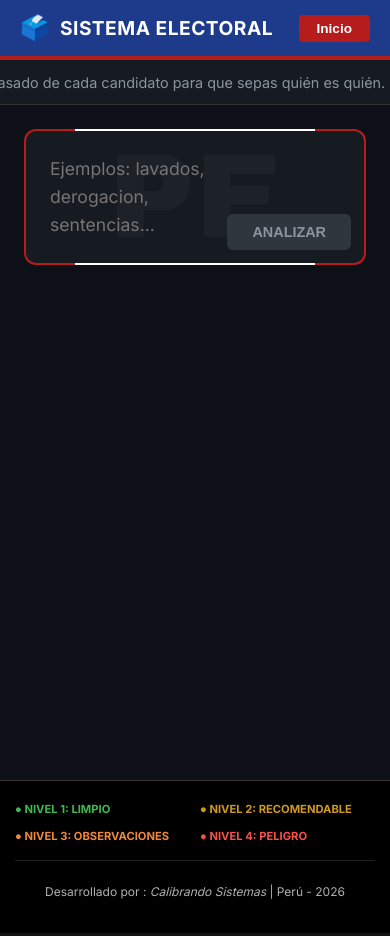
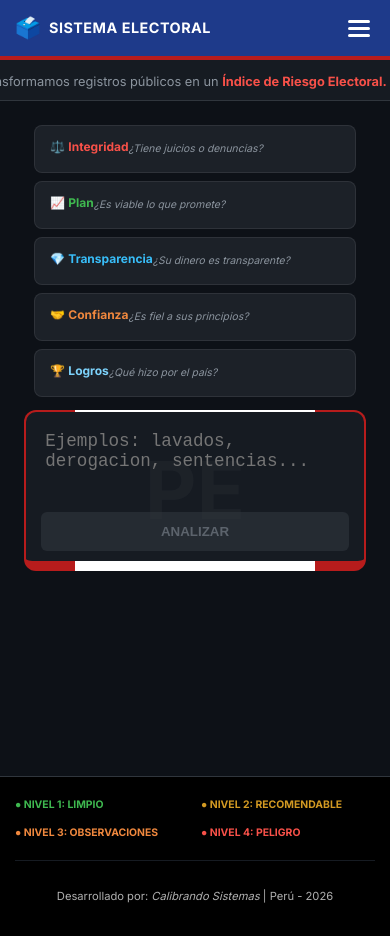
Before and after one commit to luegmy/elections-frontend, an Angular app: page / in a window 390 px wide. Built offline with nearby package versions, Linux system fonts and the light colour scheme.

Commit message:
modifico el slogan y se agrega detalle de los 5 pilares de phntuacion

```diff
--- a/src/app/app.component.css
+++ b/src/app/app.component.css
@@ -13,15 +13,15 @@
   color: #e6edf3;
 }
 
-/* NAVBAR AZUL ORIGINAL */
+/* NAVBAR */
 .navbar {
   background-color: var(--peru-blue);
   height: 60px;
   display: flex;
   align-items: center;
   border-bottom: 4px solid var(--peru-red);
-  /* --- AJUSTE DE SEGURIDAD --- */
-  position: relative;
+  position: sticky;
+  top: 0;
   z-index: 1000;
 }
 
@@ -29,7 +29,7 @@
   width: 100%;
   max-width: 1200px;
   margin: 0 auto;
-  padding: 0 20px;
+  padding: 0 15px;
   display: flex;
   justify-content: space-between;
   align-items: center;
@@ -38,61 +38,86 @@
 .nav-brand {
   display: flex;
   align-items: center;
-  gap: 10px;
+  gap: 8px;
 }
 
-.brand-icon { font-size: 1.5rem; }
-.brand-text { color: white; font-weight: 800; font-size: 1.2rem; letter-spacing: 0.5px; }
+.brand-icon { font-size: 1.3rem; }
+.brand-text {
+  color: white;
+  font-weight: 800;
+  font-size: 1.1rem;
+  letter-spacing: 0.5px;
+  white-space: nowrap;
+}
 
-/* MODIFICACIÓN AQUÍ: Añadimos z-index al contenedor de links */
 .nav-links {
   display: flex;
   align-items: center;
-  position: relative;
-  z-index: 10001;
 }
 
+/* BOTÓN INICIO (PC) */
 .btn-inicio {
   background-color: var(--peru-red);
   color: white;
-  text-decoration: none;
-  padding: 6px 18px;
+  padding: 8px 20px;
   border-radius: 4px;
   font-weight: bold;
   font-size: 0.85rem;
-  /* --- AJUSTES DE SEGURIDAD PARA EL CLIC --- */
-  position: relative;
-  z-index: 10002; /* Aumentado para estar sobre todo */
-  pointer-events: auto !important;
-  cursor: pointer !important;
-  display: inline-block;
-  border: none; /* Seguridad por si usas etiqueta button */
+  border: none;
+  cursor: pointer;
+  transition: background 0.2s;
 }
 
-/* MARQUESINA VELOZ */
+.btn-inicio:hover { background: #d32f2f; }
+
+/* MENU HAMBURGUESA (MÓVIL) */
+.menu-mobile {
+  background: transparent;
+  border: none;
+  display: flex;
+  flex-direction: column;
+  gap: 4px;
+  cursor: pointer;
+  padding: 5px;
+}
+
+.menu-mobile .bar {
+  width: 22px;
+  height: 3px;
+  background-color: white;
+  border-radius: 2px;
+}
+
+/* VISIBILIDAD CONDICIONAL */
+.mobile-only { display: none; }
+
+@media (max-width: 768px) {
+  .pc-only { display: none; }
+  .mobile-only { display: flex; }
+  .brand-text { font-size: 0.9rem; } /* Reduce texto para que no choque con el icono */
+}
+
+/* MARQUESINA */
 .ticker-wrap {
   background: #161b22;
   overflow: hidden;
   white-space: nowrap;
-  padding: 10px 0;
-  border-bottom: 1px solid #333;
-  /* --- AJUSTE PARA QUE NO SE TRASLAPE --- */
-  position: relative;
-  z-index: 10;
+  padding: 8px 0;
+  border-bottom: 1px solid #30363d;
 }
 
 .ticker {
   display: inline-flex;
-  animation: marquee-move 20s linear infinite;
+  animation: marquee-move 25s linear infinite;
 }
 
 .ticker-item {
   color: #8b949e;
-  font-size: 0.9rem;
-  padding-right: 50px;
+  font-size: 0.8rem;
+  padding-right: 40px;
 }
 
-.ticker-item b { color: #fff; }
+.ticker-item b { color: #f85149; }
 
 @keyframes marquee-move {
   0% { transform: translateX(0); }
@@ -103,49 +128,51 @@
 .main-content {
   flex: 1;
   width: 100%;
-  position: relative;
-  z-index: 1; /* Se mantiene por debajo de la navbar */
 }
 
-/* FOOTER RESPONSIVO */
+/* FOOTER */
 .app-footer {
   background: #000;
   padding: 20px 15px;
-  border-top: 1px solid #333;
+  border-top: 1px solid #30363d;
 }
 
 .footer-levels {
   display: grid;
-  grid-template-columns: repeat(2, 1fr); /* 2x2 en móvil */
-  gap: 10px;
+  grid-template-columns: repeat(2, 1fr);
+  gap: 12px;
   max-width: 600px;
-  margin: 0 auto 15px;
+  margin: 0 auto 20px;
 }
 
 .level-item {
-  font-size: 0.7rem;
-  font-weight: 700;
+  font-size: 0.65rem;
+  font-weight: 800;
+  display: flex;
+  align-items: center;
+  gap: 5px;
 }
 
 .footer-credits {
   text-align: center;
-  font-size: 0.75rem;
+  font-size: 0.7rem;
   color: #484f58;
-  border-top: 1px solid #222;
-  padding-top: 10px;
+  border-top: 1px solid #161b22;
+  padding-top: 15px;
 }
 
-/* Colores Semáforo */
+/* SEMÁFORO */
 .c-verde { color: #3fb950; }
 .c-amarillo { color: #d29922; }
 .c-naranja { color: #f0883e; }
 .c-rojo { color: #f85149; }
 
-/* Escritorio */
+/* RESPONSIVE FOOTER PC */
 @media (min-width: 768px) {
   .footer-levels {
     grid-template-columns: repeat(4, auto);
     justify-content: center;
-    gap: 30px;
+    gap: 25px;
   }
+  .level-item { font-size: 0.75rem; }
 }
--- a/src/app/app.component.html
+++ b/src/app/app.component.html
@@ -5,23 +5,26 @@
         <span class="brand-icon">🗳️</span>
         <span class="brand-text">SISTEMA ELECTORAL</span>
       </div>
+
       <div class="nav-links">
-  <button (click)="irAInicio()" class="btn-inicio">
-    Inicio
-  </button>
-</div>
+        <button (click)="irAInicio()" class="btn-inicio pc-only">
+          Inicio
+        </button>
+
+        <button class="menu-mobile mobile-only" (click)="irAInicio()">
+          <div class="bar"></div>
+          <div class="bar"></div>
+          <div class="bar"></div>
+        </button>
+      </div>
     </div>
   </nav>
 
   <div class="ticker-wrap" *ngIf="isInicio">
     <div class="ticker">
-      <div class="ticker-item">
-        🔍 <b>FILTRO ELECTORAL:</b> Revisamos el pasado de cada candidato para que sepas quién es quién. <b>No creas en
-          simples promesas, conoce la verdad aquí.</b>
-      </div>
-      <div class="ticker-item">
-        🔍 <b>FILTRO ELECTORAL:</b> Revisamos el pasado de cada candidato para que sepas quién es quién. <b>No creas en
-          simples promesas, conoce la verdad aquí.</b>
+      <div class="ticker-item" *ngFor="let i of [1,2]">
+        🔍 <b>FILTRO ELECTORAL:</b> Transformamos registros públicos en un <b>Índice de Riesgo Electoral.</b>
+        No evaluamos discursos, auditamos hechos.
       </div>
     </div>
   </div>
@@ -38,7 +41,7 @@
       <div class="level-item c-rojo">● NIVEL 4: PELIGRO</div>
     </div>
     <div class="footer-credits">
-      <p>Desarrollado por : <i>Calibrando Sistemas</i> | Perú - 2026</p>
+      <p>Desarrollado por: <i>Calibrando Sistemas</i> | Perú - 2026</p>
     </div>
   </footer>
 </div>
--- a/src/app/components/detalle-candidato/detalle-candidato.component.css
+++ b/src/app/components/detalle-candidato/detalle-candidato.component.css
@@ -9,6 +9,8 @@
   --text-main: #e2e8f0;
   --text-muted: #94a3b8;
   --font-main: 'Inter', system-ui, sans-serif;
+  --blue-light: #7dd3fc;
+  --gray-neu: #64748b;
 }
 
 .detalle-container {
@@ -26,12 +28,44 @@
   background: var(--bg-card); padding: 0.8rem 1rem; border-radius: 12px;
   position: sticky; top: 10px; z-index: 100; border: 1px solid rgba(255,255,255,0.1);
 }
+
+.header-left-side { display: flex; align-items: center; gap: 15px; }
+
 .btn-back-smart { background: transparent; color: var(--accent); border: none; font-weight: 800; cursor: pointer; font-family: var(--font-main); }
 .candidate-name { font-size: 1.1rem; font-weight: 800; margin: 0; color: #fff; }
 .candidate-party-text { font-size: 0.7rem; color: var(--text-muted); margin: 0; }
 
+/* Contenedor para alinear logo y nivel */
+.header-right-meta {
+  display: flex;
+  align-items: center;
+  gap: 10px;
+}
+
+/* Logo adaptado al tamaño del Nivel */
+.candidate-logo-detail {
+  height: 62px;
+  width: 62px;
+  object-fit: contain;
+  background: white;
+  border-radius: 8px;
+  padding: 4px;
+  border: 1px solid rgba(255,255,255,0.1);
+}
+
 /* SEMAFORO NIVEL */
-.level-pill { padding: 0.3rem 0.8rem; border-radius: 8px; border: 2px solid; background: rgba(0,0,0,0.3); text-align: center; min-width: 60px; }
+.level-pill {
+  padding: 0.3rem 0.8rem;
+  border-radius: 8px;
+  border: 2px solid;
+  background: rgba(0,0,0,0.3);
+  text-align: center;
+  min-width: 60px;
+  height: 62px;
+  display: flex;
+  flex-direction: column;
+  justify-content: center;
+}
 .level-1 { border-color: var(--green); color: var(--green); }
 .level-2 { border-color: var(--yellow); color: var(--yellow); }
 .level-3 { border-color: var(--orange); color: var(--orange); }
@@ -39,7 +73,7 @@
 .lvl-num { font-size: 1.2rem; font-weight: 900; line-height: 1; display: block; }
 .lvl-label { font-size: 0.5rem; font-weight: 800; }
 
-/* --- GRID SCORES (AJUSTADO PARA MÓVIL) --- */
+/* --- GRID SCORES --- */
 .nav-scores-container {
   display: grid;
   grid-template-columns: 1fr 1fr 1fr;
@@ -67,6 +101,26 @@
 }
 .proposal-card { border-left: 4px solid var(--accent); }
 
+/* Detalle Propuestas en 2 columnas (Escritorio) */
+.proposal-two-columns {
+  display: grid;
+  grid-template-columns: 1fr 1fr;
+  gap: 1.5rem;
+  margin-top: 1rem;
+}
+
+/* ESTILOS DE SEVERIDAD JUDICIAL */
+.b-grave { border-left: 4px solid var(--red); background: rgba(239, 68, 68, 0.05); }
+.b-mod { border-left: 4px solid var(--orange); background: rgba(245, 158, 11, 0.05); }
+.b-leve { border-left: 4px solid var(--blue-light); background: rgba(125, 211, 252, 0.05); }
+.b-neu { border-left: 4px solid var(--gray-neu); background: rgba(100, 116, 139, 0.05); }
+
+.sev-dot { width: 10px; height: 10px; border-radius: 50%; display: inline-block; margin-right: 8px; }
+.bg-grave { background: var(--red); box-shadow: 0 0 8px var(--red); }
+.bg-mod { background: var(--orange); }
+.bg-leve { background: var(--blue-light); }
+.bg-neu { background: var(--gray-neu); }
+
 .proposal-header, .legal-header {
   padding: 0.8rem; display: flex; justify-content: space-between; align-items: center; cursor: pointer; gap: 10px;
 }
@@ -77,7 +131,7 @@
 }
 .proposal-desc, .legal-desc { font-size: 0.8rem; line-height: 1.5; color: var(--text-main); margin-bottom: 1rem; }
 
-/* --- LOGROS (SOMBREADO) --- */
+/* --- LOGROS --- */
 .achievements-container { display: flex; flex-direction: column; gap: 0.6rem; margin-top: 0.5rem; }
 .achievement-item {
   display: flex; align-items: flex-start; gap: 0.8rem;
@@ -95,30 +149,29 @@
 
 /* --- MEDIA QUERIES (PARA MÓVILES) --- */
 @media (max-width: 600px) {
-  .nav-scores-container {
-    grid-template-columns: 1fr; /* Una sola columna en móvil */
+  .top-header-ultra-compact { flex-direction: column; align-items: center; gap: 1rem; padding: 1rem; text-align: center; }
+  .header-left-side { flex-direction: column; gap: 5px; }
+
+  .header-right-meta {
+    width: 100%;
+    justify-content: center;
+    border-top: 1px solid rgba(255,255,255,0.1);
+    padding-top: 0.8rem;
+    gap: 20px;
   }
 
-  .scores-group, .scores-group-center {
-    flex-direction: row; /* En móvil, ponemos los pares de scores lado a lado */
-    width: 100%;
-  }
+  .nav-scores-container { grid-template-columns: 1fr; }
+  .scores-group, .scores-group-center { flex-direction: row; width: 100%; }
+  .scores-group > div, .scores-group-center > div { flex: 1; }
+  .compact-dual-grid { grid-template-columns: 1fr; }
 
-  .scores-group > div, .scores-group-center > div {
-    flex: 1; /* Para que midan lo mismo */
-  }
-
-  .compact-dual-grid {
-    grid-template-columns: 1fr; /* Dashboards uno debajo de otro */
-  }
-
+  /* Pasa a 1 columna en móvil */
   .proposal-two-columns, .legal-data-grid {
-    grid-template-columns: 1fr; /* Datos técnicos uno debajo de otro */
+    grid-template-columns: 1fr;
     gap: 0.8rem;
   }
 
-  .candidate-name { font-size: 1rem; }
-  .top-header-ultra-compact { padding: 0.6rem; }
+  .candidate-name { font-size: 1.2rem; }
 }
 
 /* UTILIDADES */
--- a/src/app/components/detalle-candidato/detalle-candidato.component.html
+++ b/src/app/components/detalle-candidato/detalle-candidato.component.html
@@ -7,9 +7,13 @@
         <p class="candidate-party-text">{{ candidate?.party }}</p>
       </div>
     </div>
-    <div class="level-pill" [ngClass]="'level-' + candidate?.rankingLevel">
-      <span class="lvl-label">NIVEL</span>
-      <span class="lvl-num">{{ candidate?.rankingLevel }}</span>
+
+    <div class="header-right-meta">
+      <img [src]="candidate?.partyAcronym" alt="Logo" class="candidate-logo-detail">
+      <div class="level-pill" [ngClass]="'level-' + candidate?.rankingLevel">
+        <span class="lvl-label">NIVEL</span>
+        <span class="lvl-num">{{ candidate?.rankingLevel }}</span>
+      </div>
     </div>
   </div>
 
@@ -133,15 +137,16 @@
 
     <div class="compact-dual-grid">
       <div class="data-card" id="transparencia">
-        <div class="card-mini-header">TRANSPARENCIA</div>
+        <h2 class="section-title-return" style="margin-top: 0; margin-bottom: 10px;" (click)="scrollToSection('anchor-top')">TRANSPARENCIA ▲</h2>
         <div class="row"><span>Hoja de Vida:</span> <span class="text-green">PRESENTADA</span></div>
         <div class="row"><span>Inconsistencias:</span> <span [class.text-red]="candidate?.transparency?.declarationInconsistencies > 0">{{ candidate?.transparency?.declarationInconsistencies }}</span></div>
         <div class="row"><span>Asistencia:</span> <span class="text-green">{{ candidate?.transparency?.attendancePercentage }}%</span></div>
         <div class="row"><span>Ingresos:</span> <span class="text-green">SÍ</span></div>
         <div class="row"><span>Auditorías:</span> <span class="text-green">DISPONIBLES</span></div>
       </div>
+
       <div class="data-card" id="confianza">
-        <div class="card-mini-header">CONFIANZA</div>
+        <h2 class="section-title-return" style="margin-top: 0; margin-bottom: 10px;" (click)="scrollToSection('anchor-top')">CONFIANZA ▲</h2>
         <div class="row"><span>Mayores:</span> <span class="text-red">{{ candidate?.trust?.majorSanctions }}</span></div>
         <div class="row"><span>Cambios Partido:</span> <span class="text-orange">{{ candidate?.trust?.partySwitches }}</span></div>
         <div class="row"><span>Fact-Check:</span> <span class="text-red">{{ candidate?.trust?.factCheckFailures }}</span></div>
--- a/src/app/components/inicio/inicio.component.css
+++ b/src/app/components/inicio/inicio.component.css
@@ -1,15 +1,50 @@
+/* --- CONTENEDOR GENERAL --- */
 .inicio-container {
   padding: 1.5rem;
   font-family: 'Inter', sans-serif;
   min-height: 80vh;
 }
 
+/* --- CUADRO DE PILARES --- */
+.ayuda-filtro {
+  max-width: 900px;
+  margin: 0 auto 0.8rem;
+  text-align: center;
+}
+
+.pilares-container {
+  display: grid;
+  grid-template-columns: repeat(5, 1fr);
+  gap: 10px;
+}
+
+.pilar-col {
+  background: #1c2128;
+  padding: 12px 8px;
+  border-radius: 8px;
+  border: 1px solid rgba(255, 255, 255, 0.08);
+  display: flex;
+  flex-direction: column;
+  align-items: center;
+  justify-content: center;
+}
+
+.pilar-head { font-size: 0.75rem; color: #c9d1d9; margin-bottom: 4px; }
+.pilar-desc { font-size: 0.65rem; color: #8b949e; font-style: italic; text-align: center; }
+
+/* Colores Pilares */
+.t-judicial b { color: #f85149; }
+.t-plan b { color: #3fb950; }
+.t-transparencia b { color: #38bdf8; }
+.t-confianza b { color: #f0883e; }
+.t-logros b { color: #7dd3fc; }
+
+/* --- BUSCADOR --- */
 .search-wrap {
   max-width: 900px;
-  margin: 0 auto 2.5rem;
+  margin: 0 auto 1.5rem;
 }
 
-/* MARCO TIPO BAÑERA (ALTURA AUMENTADA) */
 .peru-frame {
   position: relative;
   background: #161b22;
@@ -20,19 +55,15 @@
   background-origin: border-box;
   background-clip: content-box, border-box;
   display: flex;
-  min-height: 120px; /* Altura ideal para coincidir con el PE */
+  min-height: 120px;
 }
 
-/* PE CENTRADO ABSOLUTO */
 .watermark-pe {
   position: absolute;
-  top: 50%;
-  left: 50%;
+  top: 50%; left: 50%;
   transform: translate(-50%, -50%);
-  font-size: 7.5rem; /* Tamaño grande para la marca de agua */
-  font-weight: 900;
+  font-size: 7.5rem; font-weight: 900;
   color: rgba(255, 255, 255, 0.03);
-  font-family: 'Arial Black', sans-serif;
   pointer-events: none;
   z-index: 0;
 }
@@ -44,20 +75,16 @@
   border: none;
   color: #e6edf3;
   padding: 1.5rem 120px 1.5rem 1.5rem;
-  font-family: 'Inter', sans-serif;
   font-size: 1.1rem;
-  line-height: 1.6;
   outline: none;
   resize: none;
-  z-index: 1; /* Por encima de la marca de agua */
+  z-index: 1;
   position: relative;
 }
 
-/* BOTÓN DE ACCIÓN */
 .btn-search-action {
   position: absolute;
-  right: 15px;
-  bottom: 15px;
+  right: 15px; bottom: 15px;
   z-index: 10;
   background: #b71c1c;
   color: white;
@@ -65,30 +92,32 @@
   padding: 10px 25px;
   border-radius: 6px;
   font-weight: 800;
-  font-size: 0.9rem;
   cursor: pointer;
-  transition: all 0.2s ease;
-  box-shadow: 0 4px 12px rgba(0, 0, 0, 0.3);
-}
-
-.btn-search-action:hover:not(:disabled) {
-  background: #d32f2f;
-  transform: translateY(-1px);
+  transition: opacity 0.3s;
 }
 
 .btn-search-action:disabled {
   background: #30363d;
   color: #8b949e;
   cursor: not-allowed;
-  box-shadow: none;
+  opacity: 0.6;
 }
 
-/* ESTADOS Y CARGA */
+/* --- ESTADOS Y CARGA --- */
 .state-msg {
   text-align: center;
-  padding: 4rem 2rem;
+  padding: 3rem 1rem;
   color: #8b949e;
 }
+
+/* Mejora visual No Resultados */
+.no-results {
+  background: rgba(255,255,255,0.02);
+  border-radius: 12px;
+  border: 1px dashed #30363d;
+  margin-top: 1rem;
+}
+.no-results-icon { font-size: 2.5rem; margin-bottom: 1rem; opacity: 0.5; }
 
 .loader-peru {
   width: 35px; height: 35px;
@@ -98,18 +127,54 @@
   margin: 0 auto 15px;
   animation: spin 1s linear infinite;
 }
-
 @keyframes spin { to { transform: rotate(360deg); } }
 
-.clear-link, .retry-link {
+.clear-link {
   background: #21262d;
   color: white;
   border: 1px solid #30363d;
-  padding: 10px 20px;
+  padding: 8px 20px;
   border-radius: 6px;
   cursor: pointer;
-  margin-top: 15px;
-  font-weight: 600;
+  margin-top: 10px;
 }
 
-.clear-link:hover { background: #30363d; }
+/* --- RESPONSIVE MÓVIL --- */
+@media (max-width: 768px) {
+  .pilares-container {
+    display: flex;
+    flex-direction: column;
+    gap: 8px;
+    padding: 0 10px;
+  }
+
+  .pilar-col {
+    flex-direction: row;
+    justify-content: flex-start;
+    padding: 12px 15px;
+  }
+
+  /* BOTÓN FUERA DEL TEXTAREA EN MÓVIL */
+  .peru-frame {
+    flex-direction: column; /* Apila textarea y botón */
+    min-height: auto;
+    padding-bottom: 10px;
+  }
+
+  .compact-textarea {
+    padding: 1.2rem;
+    padding-bottom: 10px;
+    min-height: 100px;
+  }
+
+  .btn-search-action {
+    position: relative; /* Quita el posicionamiento absoluto */
+    right: auto;
+    bottom: auto;
+    margin: 0 15px 10px; /* Centrado con margen */
+    width: calc(100% - 30px); /* Ocupa casi todo el ancho */
+    padding: 12px;
+  }
+
+  .watermark-pe { font-size: 5rem; }
+}
--- a/src/app/components/inicio/inicio.component.html
+++ b/src/app/components/inicio/inicio.component.html
@@ -1,30 +1,52 @@
 <div class="inicio-container">
+  <div class="content-area">
+    <div *ngIf="!showDetail" class="list-view">
+
+      <div class="ayuda-filtro" *ngIf="!loading">
+        <div class="pilares-container">
+          <div class="pilar-col t-judicial">
+            <span class="pilar-head">⚖️ <b>Integridad</b></span>
+            <span class="pilar-desc">¿Tiene juicios o denuncias?</span>
+          </div>
+          <div class="pilar-col t-plan">
+            <span class="pilar-head">📈 <b>Plan</b></span>
+            <span class="pilar-desc">¿Es viable lo que promete?</span>
+          </div>
+          <div class="pilar-col t-transparencia">
+            <span class="pilar-head">💎 <b>Transparencia</b></span>
+            <span class="pilar-desc">¿Su dinero es transparente?</span>
+          </div>
+          <div class="pilar-col t-confianza">
+            <span class="pilar-head">🤝 <b>Confianza</b></span>
+            <span class="pilar-desc">¿Es fiel a sus principios?</span>
+          </div>
+          <div class="pilar-col t-logros">
+            <span class="pilar-head">🏆 <b>Logros</b></span>
+            <span class="pilar-desc">¿Qué hizo por el país?</span>
+          </div>
+        </div>
+      </div>
+
       <div *ngIf="!showDetail" class="search-wrap">
         <div class="peru-frame">
           <div class="watermark-pe">PE</div>
-
           <textarea
             [(ngModel)]="searchQuery"
             (keydown)="onKeyPress($event)"
             placeholder="Ejemplos: lavados, derogacion, sentencias..."
             [disabled]="loading"
             class="compact-textarea"
-        rows="3"
-      ></textarea>
-
+            rows="3">
+          </textarea>
           <button
             class="btn-search-action"
             (click)="onSearch()"
-        [disabled]="!isQueryValid || loading"
-      >
+            [disabled]="searchQuery.length <= 3 || loading">
             <span *ngIf="!loading">ANALIZAR</span>
             <span *ngIf="loading">...</span>
           </button>
         </div>
       </div>
-
-  <div class="content-area">
-    <div *ngIf="!showDetail" class="list-view">
 
       <div *ngIf="loading" class="state-msg">
         <div class="loader-peru"></div>
@@ -36,23 +58,17 @@
         <button (click)="onSearch()" class="retry-link">Reintentar</button>
       </div>
 
-      <app-lista-candidatos
-        *ngIf="searchResults.length > 0 && !loading"
-        [searchResults]="searchResults"
-        (candidateSelected)="onCandidateSelected($event)">
-      </app-lista-candidatos>
+      <app-lista-candidatos *ngIf="searchResults.length > 0 && !loading" [searchResults]="searchResults" (candidateSelected)="onCandidateSelected($event)"></app-lista-candidatos>
 
-      <div *ngIf="searchResults.length === 0 && !loading && hasSearched" class="state-msg">
+      <div *ngIf="searchResults.length === 0 && !loading && hasSearched" class="state-msg no-results">
+        <div class="no-results-icon">📂</div>
         <p>No se encontraron candidatos con esos criterios.</p>
         <button (click)="clearSearch()" class="clear-link">Nueva búsqueda</button>
       </div>
     </div>
 
     <div *ngIf="showDetail && selectedCandidate" class="detail-view">
-      <app-detalle-candidato
-        [candidate]="selectedCandidate"
-        (backToList)="onBackToList()">
-      </app-detalle-candidato>
+      <app-detalle-candidato [candidate]="selectedCandidate" (backToList)="onBackToList()"></app-detalle-candidato>
     </div>
   </div>
 </div>
--- a/src/app/components/lista-candidatos/lista-candidatos.component.css
+++ b/src/app/components/lista-candidatos/lista-candidatos.component.css
@@ -1,11 +1,8 @@
 :host {
-  /* Variables alineadas al diseño global */
   --bg-dark: #0d1117;
   --bg-card: #161b22;
-  --accent: #58a6ff; /* Azul suave para links/acciones */
+  --accent: #58a6ff;
   --peru-red: #b71c1c;
-
-  /* Colores Semáforo */
   --green: #3fb950;
   --yellow: #d29922;
   --orange: #f0883e;
@@ -21,13 +18,12 @@
 
 .candidates-full-width-list {
   width: 100%;
-  max-width: 900px; /* Tamaño ideal para lectura */
+  max-width: 900px;
   display: flex;
   flex-direction: column;
   gap: 0.8rem;
 }
 
-/* TARJETA CON FUENTE INTER */
 .candidate-master-card {
   background: var(--bg-card);
   border-radius: 8px;
@@ -36,7 +32,7 @@
   border: 1px solid #30363d;
   border-left: 6px solid transparent;
   transition: transform 0.2s, background 0.2s;
-  font-family: 'Inter', sans-serif; /* Aplicando tu fuente */
+  font-family: 'Inter', sans-serif;
 }
 
 .candidate-master-card:hover {
@@ -44,7 +40,6 @@
   transform: translateX(4px);
 }
 
-/* HEADER IDENTIDAD */
 .row-header-compact {
   display: flex;
   justify-content: space-between;
@@ -54,8 +49,25 @@
   border-top-right-radius: 8px;
 }
 
-.identity-line { display: flex; align-items: center; gap: 0.6rem; flex-wrap: wrap; }
-.acronym-txt { color: #f8fafc; font-weight: 800; font-size: 0.75rem; }
+/* MODIFICADO: Alineación para la imagen */
+.identity-line {
+  display: flex;
+  align-items: center;
+  gap: 0.8rem;
+  flex-wrap: wrap;
+}
+
+/* NUEVO: Estilo para el logo de Cloudinary */
+.logo-party {
+  width: 32px;
+  height: 32px;
+  object-fit: contain;
+  border-radius: 4px;
+  background-color: #fff; /* Fondo blanco para logos transparentes */
+  padding: 2px;
+  border: 1px solid #30363d;
+}
+
 .name-txt { color: #fff; font-size: 1rem; font-weight: 700; letter-spacing: -0.2px; }
 .party-txt { color: #8b949e; font-size: 0.8rem; }
 .pos-txt { color: #484f58; font-size: 0.75rem; font-weight: 500; }
@@ -68,7 +80,6 @@
   border-radius: 4px;
 }
 
-/* CUERPO DEL TEXTO */
 .row-body-content {
   padding: 1rem;
   display: flex;
@@ -101,7 +112,6 @@
   margin-top: 5px;
 }
 
-/* ACCIONES Y PUNTAJE */
 .row-footer-actions {
   display: flex;
   justify-content: space-between;
@@ -112,10 +122,8 @@
 
 .meta-info { display: flex; align-items: center; gap: 1rem; }
 .tag-type { font-size: 0.65rem; font-weight: 800; padding: 3px 8px; border-radius: 4px; }
-
 .tag-PLAN_GOBIERNO { background: #23863622; color: #3fb950; border: 1px solid #238636; }
 .tag-ANTECEDENTE { background: #da363322; color: #f85149; border: 1px solid #da3633; }
-
 .src-txt { color: #484f58; font-size: 0.7rem; font-weight: 500; }
 
 .action-block { display: flex; align-items: center; gap: 1.5rem; }
@@ -136,25 +144,21 @@
 
 .btn-action:hover { background: #e60000; }
 
-/* RESPONSIVO */
 @media (max-width: 600px) {
   .row-header-compact { flex-direction: column; align-items: flex-start; gap: 0.8rem; }
   .level-badge { align-self: flex-end; }
-  .identity-line { flex-direction: column; align-items: flex-start; gap: 0.2rem; }
+  /* MODIFICADO: Ajuste para móvil con logo */
+  .identity-line { flex-direction: row; align-items: center; gap: 0.5rem; }
   .bar-sep { display: none; }
   .row-footer-actions { flex-direction: column; gap: 1rem; align-items: stretch; }
   .action-block { justify-content: space-between; }
 }
 
-/* NIVELES SEMÁFORO */
 .border-lvl-1 { border-left-color: var(--green); }
 .lvl-1 { background: var(--green); color: #000; }
-
 .border-lvl-2 { border-left-color: var(--yellow); }
 .lvl-2 { background: var(--yellow); color: #000; }
-
 .border-lvl-3 { border-left-color: var(--orange); }
 .lvl-3 { background: var(--orange); color: #000; }
-
 .border-lvl-4 { border-left-color: var(--red); }
 .lvl-4 { background: var(--red); color: #fff; }
--- a/src/app/components/lista-candidatos/lista-candidatos.component.ts
+++ b/src/app/components/lista-candidatos/lista-candidatos.component.ts
@@ -14,7 +14,7 @@ export class ListaCandidatosComponent {
   @Output() candidateSelected = new EventEmitter<MatchResponse>();
 
   viewCandidateDetail(result: MatchResponse): void {
-    // Emitimos el objeto completo que ya tiene matchDescription y matchDetailDescription
+    // Emitimos el objeto completo que ya tiene la URL en partyAcronym
     this.candidateSelected.emit(result);
   }
 }
```
Also changed, not shown: src/app/components/lista-candidatos/lista-candidatos.component.html (+6 -1 lines). Lines whose indentation alone changed are shown as unchanged.
